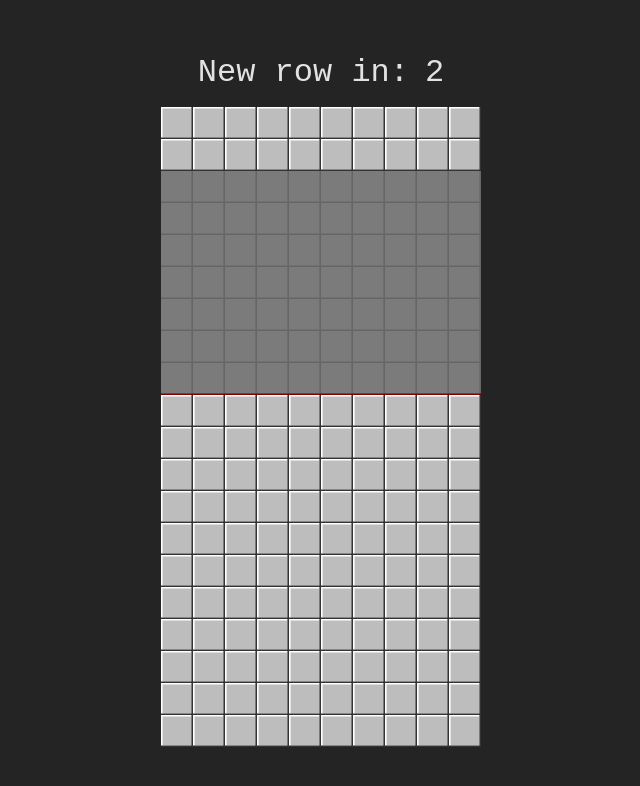
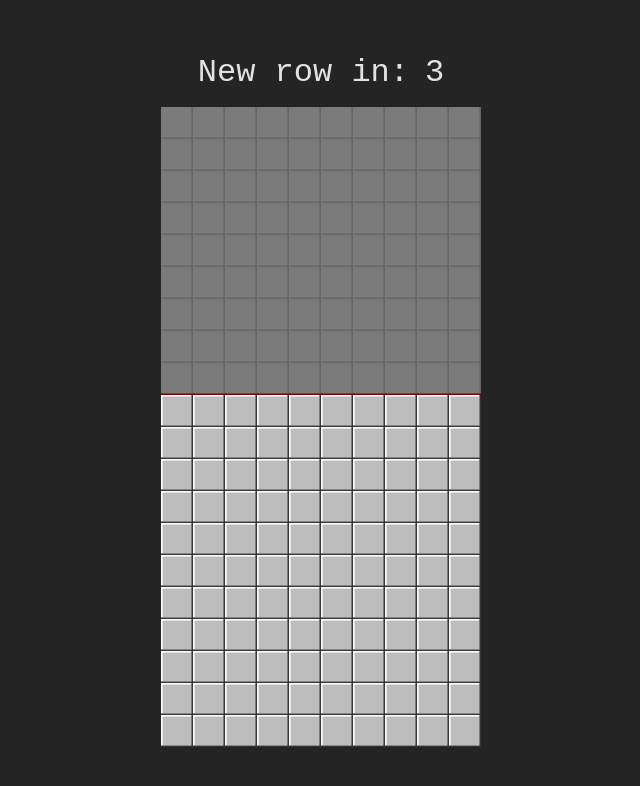
Before and after one commit to onsubmit/minesweeper-app, a React (Vite) app: page / in a window 1280 px wide. Shown: the top 786 px of the page, without its empty margins (319-959 px from the left). Built offline with nearby package versions, Linux system fonts and the light colour scheme.

Commit message:
Fix useLoopingTimer

```diff
--- a/src/App.tsx
+++ b/src/App.tsx
@@ -8,7 +8,7 @@ import useLoopingTimer from './useLoopingTimer';
 const TIMER_START_SECONDS = 3;
 
 function App() {
-  const timer = useLoopingTimer({ seconds: TIMER_START_SECONDS });
+  const { timer, stopTimer } = useLoopingTimer({ seconds: TIMER_START_SECONDS });
   const [newRowCount, setNewRowCount] = useState(0);
   const mines = useMemo(() => {
     const mineFieldInput = {
@@ -25,7 +25,7 @@ function App() {
     if (timer.restarted) {
       setNewRowCount((v) => v + 1);
     }
-  }, [timer]);
+  }, [timer, stopTimer]);
 
   return (
     <div className={styles.app}>
--- a/src/useLoopingTimer.ts
+++ b/src/useLoopingTimer.ts
@@ -1,4 +1,4 @@
-import { useEffect, useState } from 'react';
+import { useCallback, useEffect, useRef, useState } from 'react';
 
 import { integerSchema, simpleParse } from './utils/zodUtils';
 
@@ -9,16 +9,24 @@ type TimerProps = {
 export default function useLoopingTimer({ seconds }: TimerProps) {
   seconds = simpleParse(integerSchema.gt(0), seconds);
 
-  const [timer, setTimer] = useState({ seconds, restarted: false });
+  const timerRef = useRef({ seconds, restarted: false });
+  const [stop, setStop] = useState(false);
+
+  const stopTimer = useCallback(() => setStop(true), []);
 
   useEffect(() => {
     const intervalId = setInterval(() => {
-      const newValue = timer.seconds === 1 ? seconds : timer.seconds - 1;
-      setTimer({ seconds: newValue, restarted: newValue === seconds });
+      const newValue = timerRef.current.seconds === 1 ? seconds : timerRef.current.seconds - 1;
+      timerRef.current.seconds = newValue;
+      timerRef.current.restarted = newValue === seconds;
     }, 1000);
 
+    if (stop) {
+      clearInterval(intervalId);
+    }
+
     return () => clearInterval(intervalId);
-  }, [seconds, timer]);
+  }, [seconds, stop]);
 
-  return timer;
+  return { timer: timerRef.current, stopTimer };
 }
```
